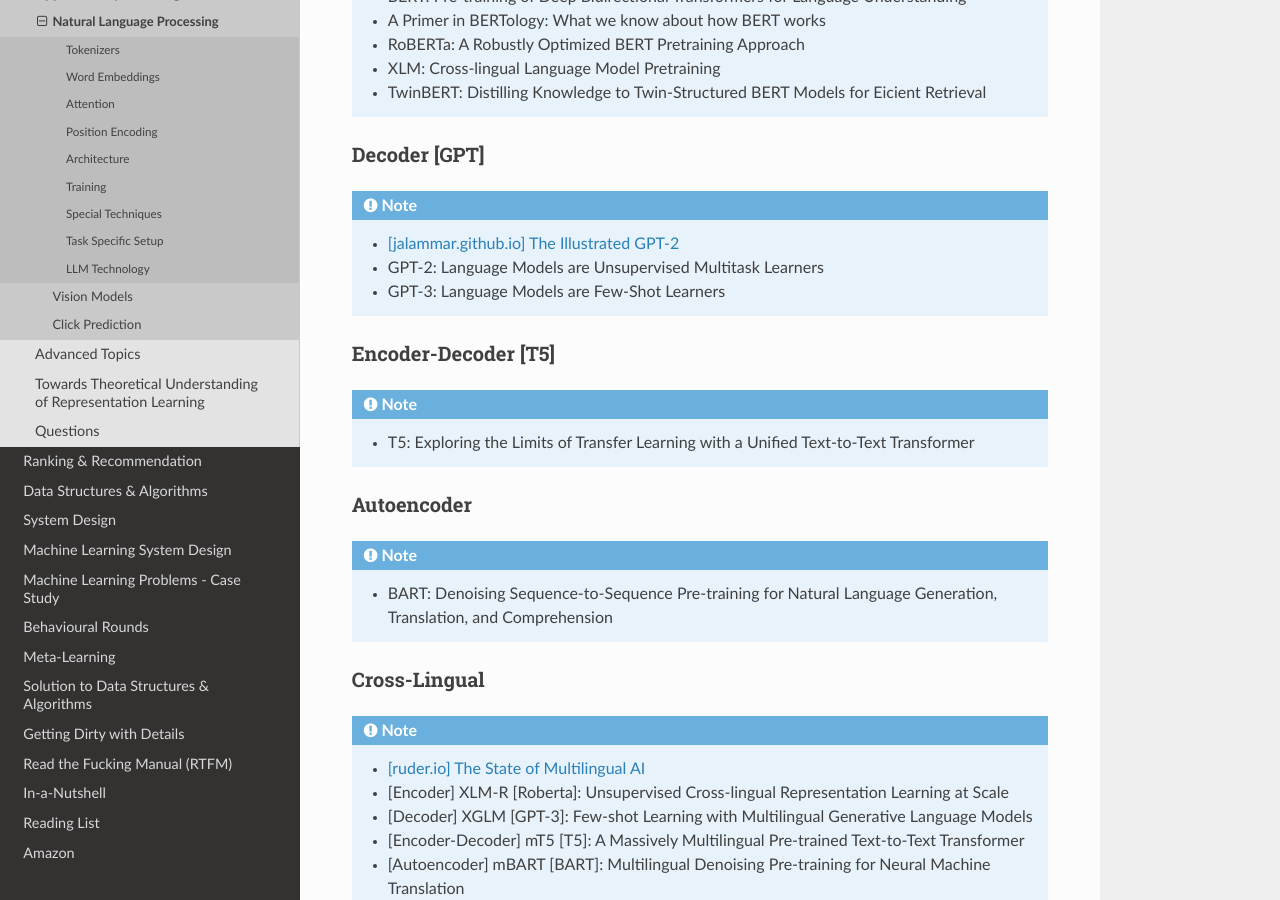
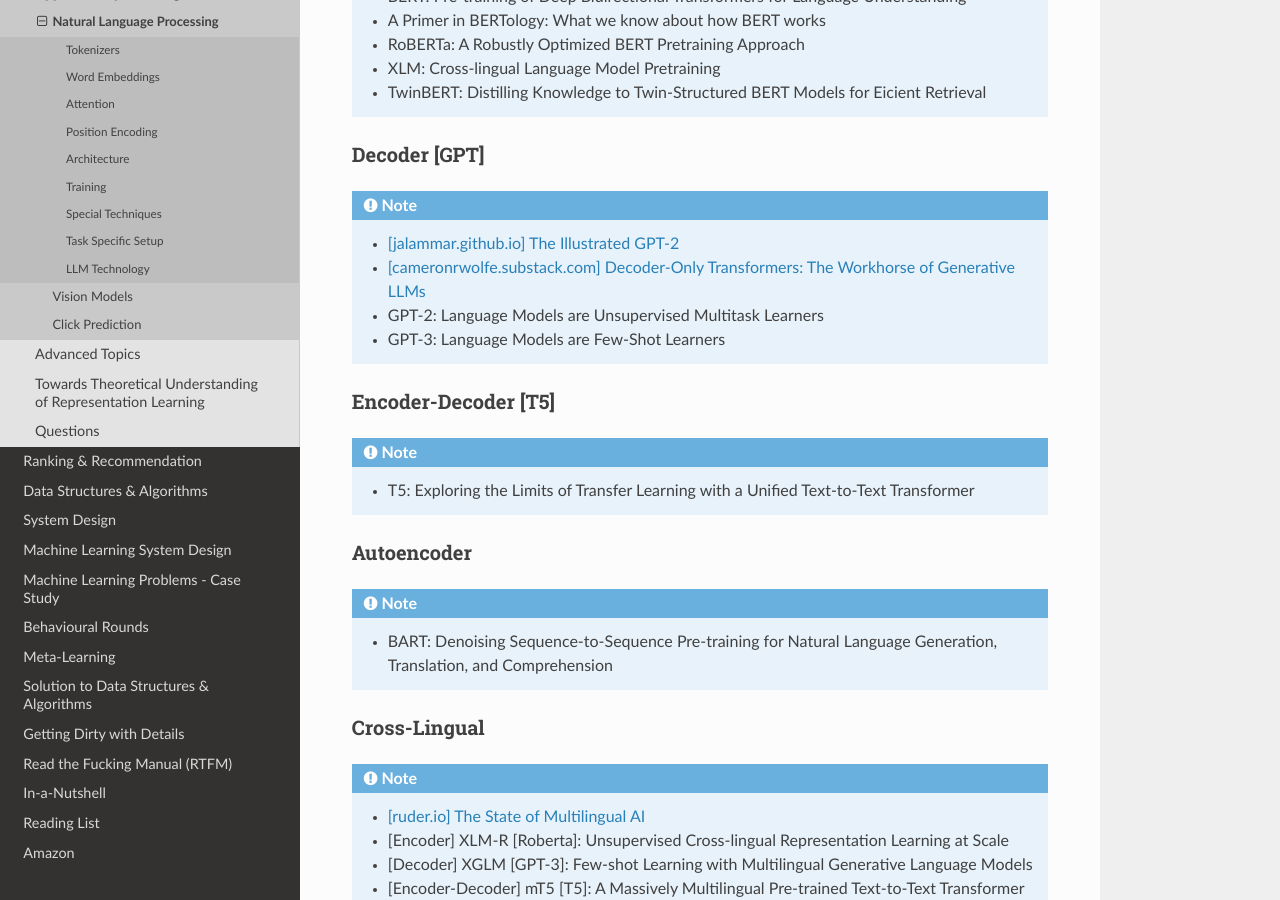
Before and after one commit to uselesstechjunks/leetcode, a Sphinx documentation site: the page built from docs/source/dl/application/nlp.rst, in a window 1280 px wide and 900 px high, scrolled down 1418 px. Built offline with Sphinx 7.4.7 and the Read the Docs theme 2.0.0, drawn with Linux system fonts in a browser that asks for light colours.

Commit message:
Update nlp.rst

```diff
--- a/docs/source/dl/application/nlp.rst
+++ b/docs/source/dl/application/nlp.rst
@@ -58,6 +58,7 @@ Decoder [GPT]
 =========================================================================================
 .. note::
 	* `[jalammar.github.io] The Illustrated GPT-2 <https://jalammar.github.io/illustrated-gpt2/>`_
+	* `[cameronrwolfe.substack.com] Decoder-Only Transformers: The Workhorse of Generative LLMs <https://cameronrwolfe.substack.com/p/decoder-only-transformers-the-workhorse>`_
 	* GPT-2: Language Models are Unsupervised Multitask Learners
 	* GPT-3: Language Models are Few-Shot Learners
 
```
